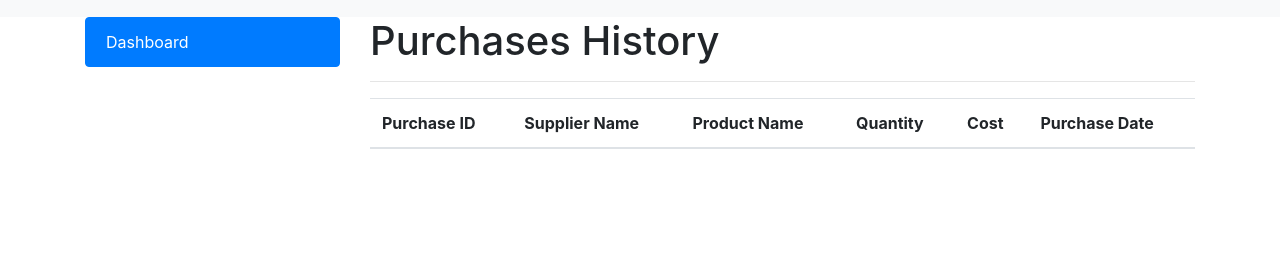
After one commit to thenewone567/www, a PHP site: template views/purchases-history.php in a window 1280 px wide. The commit adds this page. Shown: the part 39-300 px from the top of the page. Run offline with PHP 8.4, Linux system fonts and the light colour scheme; the template is opened without the code that fills it, so the values that code supplies are empty; some libraries are stand-ins or nearby versions.

Commit message:
I am going to add functionality for managing purchases.

```diff
--- a/routes/web.php
+++ b/routes/web.php
@@ -10,13 +10,16 @@ $routes = [
     'sales/new' => 'SalesController@showNewSaleForm',
     'sales/create' => 'SalesController@createSale',
     'sales/history' => 'SalesController@showSalesHistory',
+    'purchases/new' => 'PurchasesController@showNewPurchaseForm',
+    'purchases/create' => 'PurchasesController@createPurchase',
+    'purchases/history' => 'PurchasesController@showPurchasesHistory',
 ];
 
 // Match the route
 $method = $_SERVER['REQUEST_METHOD'];
 foreach ($routes as $route => $action) {
     if ($requestUri === $route) {
-        if ($method === 'POST' && ($route === 'login/process' || $route === 'sales/create')) {
+        if ($method === 'POST' && ($route === 'login/process' || $route === 'sales/create' || $route === 'purchases/create')) {
             $parts = explode('@', $action);
             $controllerName = $parts[0];
             $methodName = $parts[1];
--- /dev/null
+++ b/views/purchases-history.php
@@ -0,0 +1,37 @@
+<?php require_once ROOT_PATH . 'views/header.php'; ?>
+
+<div class="row">
+    <div class="col-md-3">
+        <?php require_once ROOT_PATH . 'views/sidebar.php'; ?>
+    </div>
+    <div class="col-md-9">
+        <h1>Purchases History</h1>
+        <hr>
+        <table class="table">
+            <thead>
+                <tr>
+                    <th>Purchase ID</th>
+                    <th>Supplier Name</th>
+                    <th>Product Name</th>
+                    <th>Quantity</th>
+                    <th>Cost</th>
+                    <th>Purchase Date</th>
+                </tr>
+            </thead>
+            <tbody>
+                <?php foreach ($purchases as $purchase) : ?>
+                    <tr>
+                        <td><?php echo $purchase['PurchaseID']; ?></td>
+                        <td><?php echo $purchase['SupplierName']; ?></td>
+                        <td><?php echo $purchase['ProductName']; ?></td>
+                        <td><?php echo $purchase['Quantity']; ?></td>
+                        <td><?php echo $purchase['Cost']; ?></td>
+                        <td><?php echo $purchase['PurchaseDate']; ?></td>
+                    </tr>
+                <?php endforeach; ?>
+            </tbody>
+        </table>
+    </div>
+</div>
+
+<?php require_once ROOT_PATH . 'views/footer.php'; ?>
--- a/views/sidebar.php
+++ b/views/sidebar.php
@@ -17,7 +17,8 @@
             <a href="#" class="list-group-item list-group-item-action">Products</a>
             <a href="/sales/new" class="list-group-item list-group-item-action">New Sale</a>
             <a href="/sales/history" class="list-group-item list-group-item-action">Sales History</a>
-            <a href="#" class="list-group-item list-group-item-action">Purchases</a>
+            <a href="/purchases/new" class="list-group-item list-group-item-action">New Purchase</a>
+            <a href="/purchases/history" class="list-group-item list-group-item-action">Purchase History</a>
             <?php
         } elseif ($user['role'] === 'Supervisor') {
             ?>
```
Also changed, not shown: controllers/PurchasesController.php (added, +35 -0 lines), models/Purchase.php (added, +44 -0 lines), views/new-purchase.php (added, +32 -0 lines).
